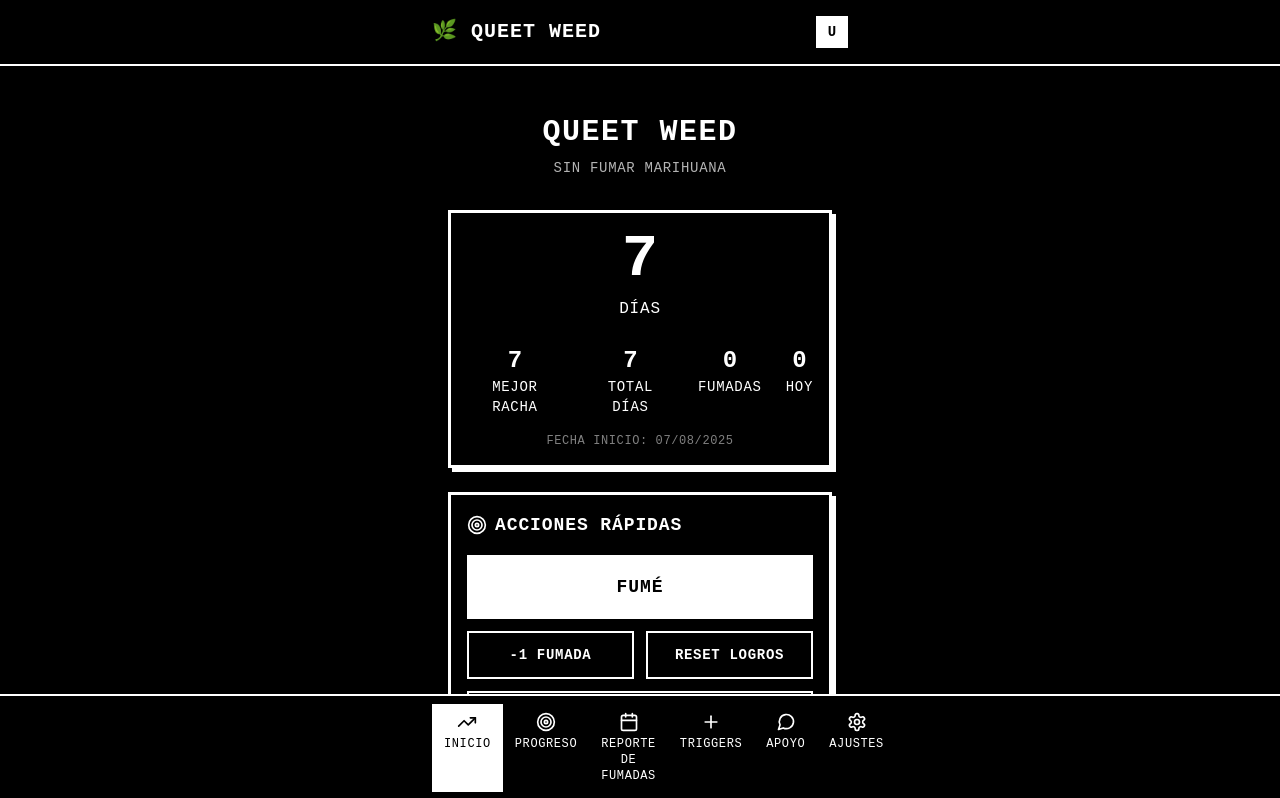
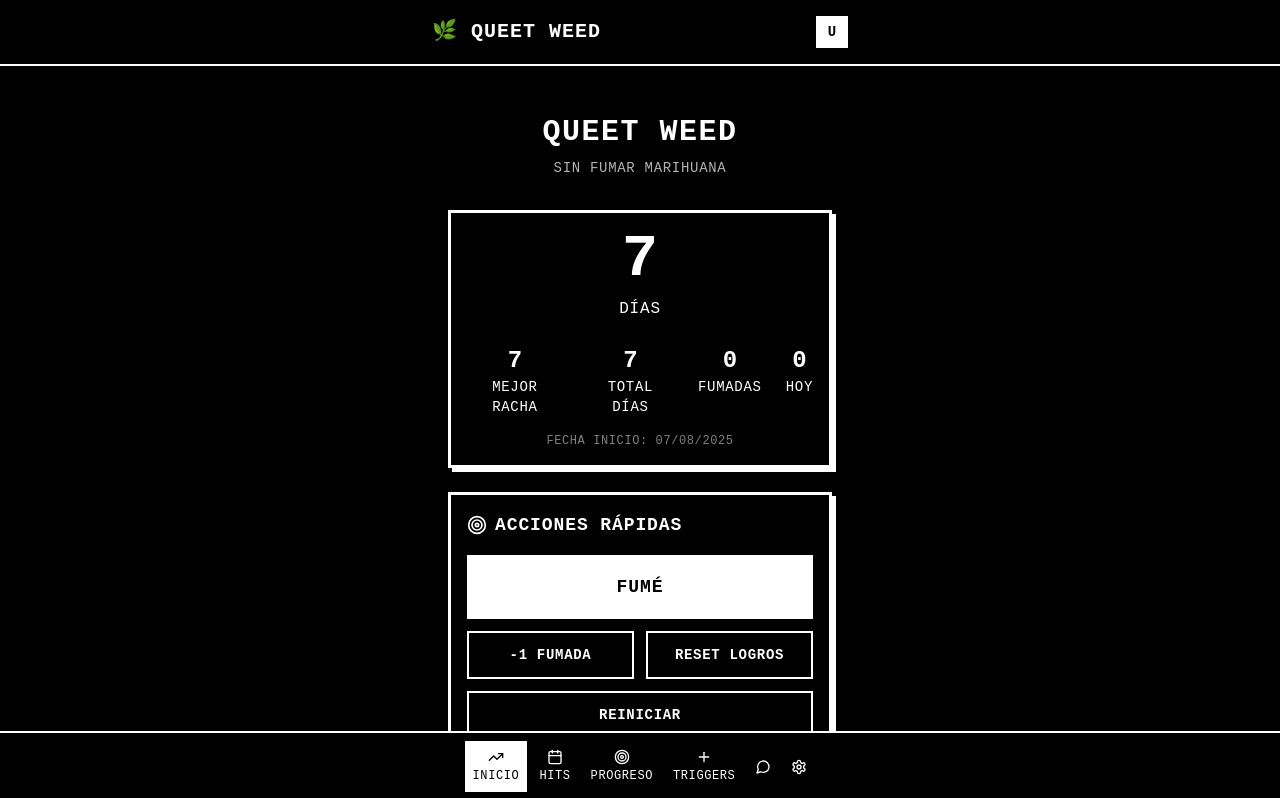
Before and after one commit to ztmarcos/queet, a Next.js app: page / in a window 1280 px wide. Shown: the top 798 px of the page. Built offline with nearby package versions, Linux system fonts and the light colour scheme.

Commit message:
Fix navigation bar and SmokingReport hooks error - Center icons in bottom nav - Change 'REPORTE DE FUMADAS' to 'HITS' - Fix useCallback hook placement in SmokingReport

```diff
--- a/app/page.tsx
+++ b/app/page.tsx
@@ -42,11 +42,11 @@ export default function Home() {
 
   const tabs = [
     { id: 'dashboard', label: t.nav.dashboard, icon: TrendingUp },
+    { id: 'smoking-report', label: 'HITS', icon: Calendar },
     { id: 'progress', label: t.nav.progress, icon: Target },
-    { id: 'smoking-report', label: t.progress.smokingReport, icon: Calendar },
     { id: 'triggers', label: t.nav.triggers, icon: Plus },
-    { id: 'support', label: t.nav.support, icon: MessageCircle },
-    { id: 'settings', label: t.nav.settings, icon: Settings },
+    { id: 'support', label: '', icon: MessageCircle },
+    { id: 'settings', label: '', icon: Settings },
   ]
 
   return (
@@ -86,24 +86,26 @@ export default function Home() {
 
       {/* Bottom Navigation */}
       <nav className="fixed bottom-0 left-0 right-0 bg-black border-t-2 border-white flex-shrink-0">
-        <div className="max-w-md mx-auto px-4 py-2">
-          <div className="flex justify-around">
+        <div className="max-w-md mx-auto px-1 py-2">
+          <div className="flex justify-center space-x-1">
             {tabs.map((tab) => {
               const Icon = tab.icon
               return (
                 <button
                   key={tab.id}
                   onClick={() => setActiveTab(tab.id)}
-                  className={`flex flex-col items-center py-2 px-3 transition-all ${
+                  className={`flex flex-col items-center justify-center py-2 px-2 transition-all min-w-0 ${
                     activeTab === tab.id
                       ? 'text-black bg-white'
                       : 'text-white hover:bg-white hover:text-black'
                   }`}
                 >
-                  <Icon className="w-5 h-5 mb-1" />
-                  <span className="text-xs font-mono uppercase tracking-wider">
-                    {tab.label}
-                  </span>
+                  <Icon className={`w-4 h-4 ${tab.label ? 'mb-1' : ''}`} />
+                  {tab.label && (
+                    <span className="text-xs font-mono uppercase tracking-wider text-center leading-tight">
+                      {tab.label}
+                    </span>
+                  )}
                 </button>
               )
             })}
--- a/components/SmokingReport.tsx
+++ b/components/SmokingReport.tsx
@@ -25,19 +25,9 @@ export default function SmokingReport() {
 
   const locale = language === 'es' ? es : enUS
 
-  if (loading || !progress) {
-    return (
-      <div className="space-y-4">
-        <div className="animate-pulse">
-          <div className="h-48 bg-white border-2 border-white mb-4"></div>
-          <div className="h-32 bg-white border-2 border-white mb-4"></div>
-          <div className="h-32 bg-white border-2 border-white"></div>
-        </div>
-      </div>
-    )
-  }
+  const generateYearData = useCallback((): DayData[] => {
+    if (!progress) return []
 
-  const generateYearData = useCallback((): DayData[] => {
     const startDate = startOfYear(new Date())
     const endDate = endOfYear(new Date())
     const days = eachDayOfInterval({ start: startDate, end: endDate })
@@ -89,7 +79,19 @@ export default function SmokingReport() {
         tooltip
       }
     })
-  }, [progress.dailyHits, progress.startDate, locale])
+  }, [progress, locale])
+
+  if (loading || !progress) {
+    return (
+      <div className="space-y-4">
+        <div className="animate-pulse">
+          <div className="h-48 bg-white border-2 border-white mb-4"></div>
+          <div className="h-32 bg-white border-2 border-white mb-4"></div>
+          <div className="h-32 bg-white border-2 border-white"></div>
+        </div>
+      </div>
+    )
+  }
 
   const yearData = generateYearData()
   const totalHits = yearData.reduce((sum, day) => sum + day.hits, 0)
```
